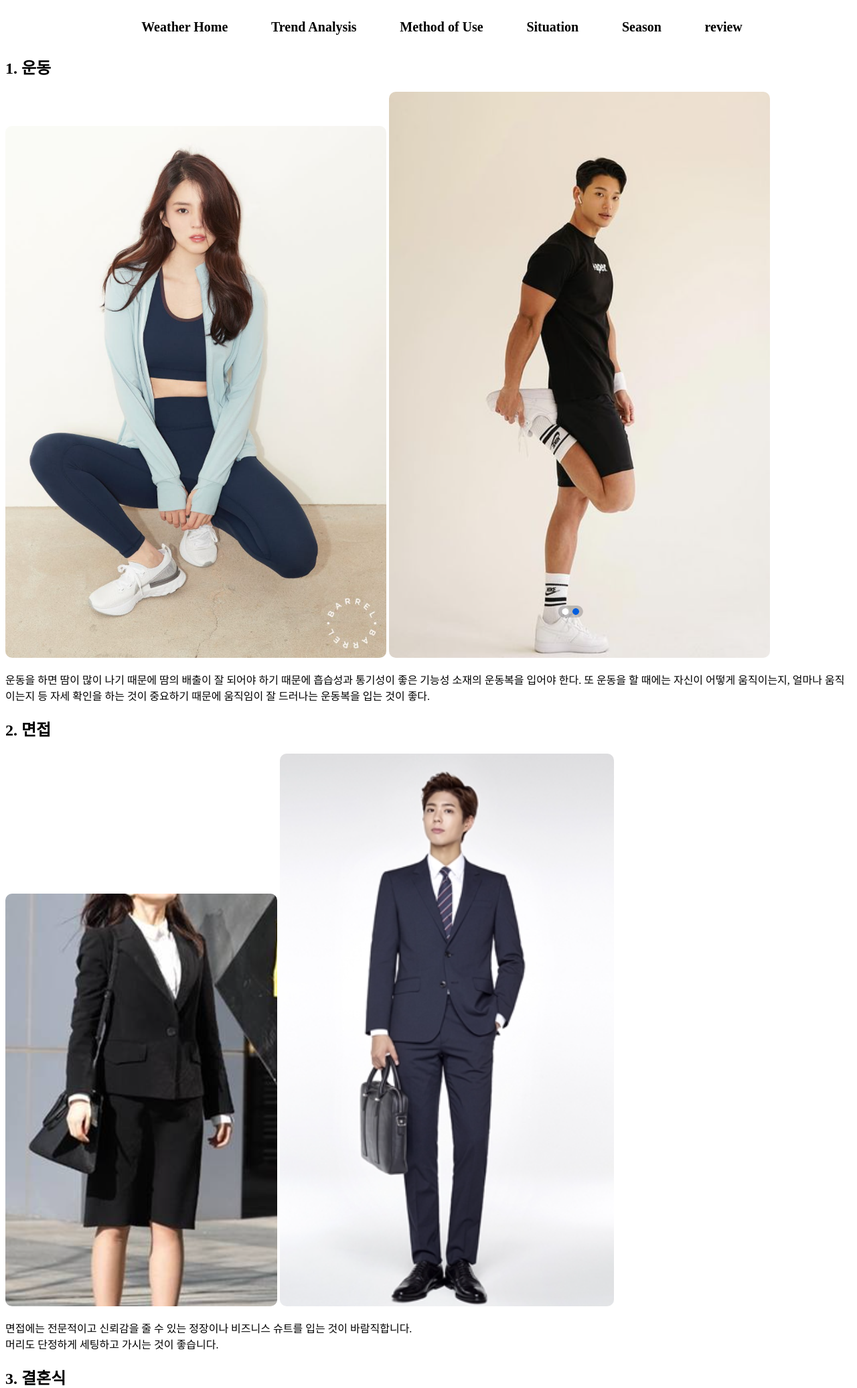
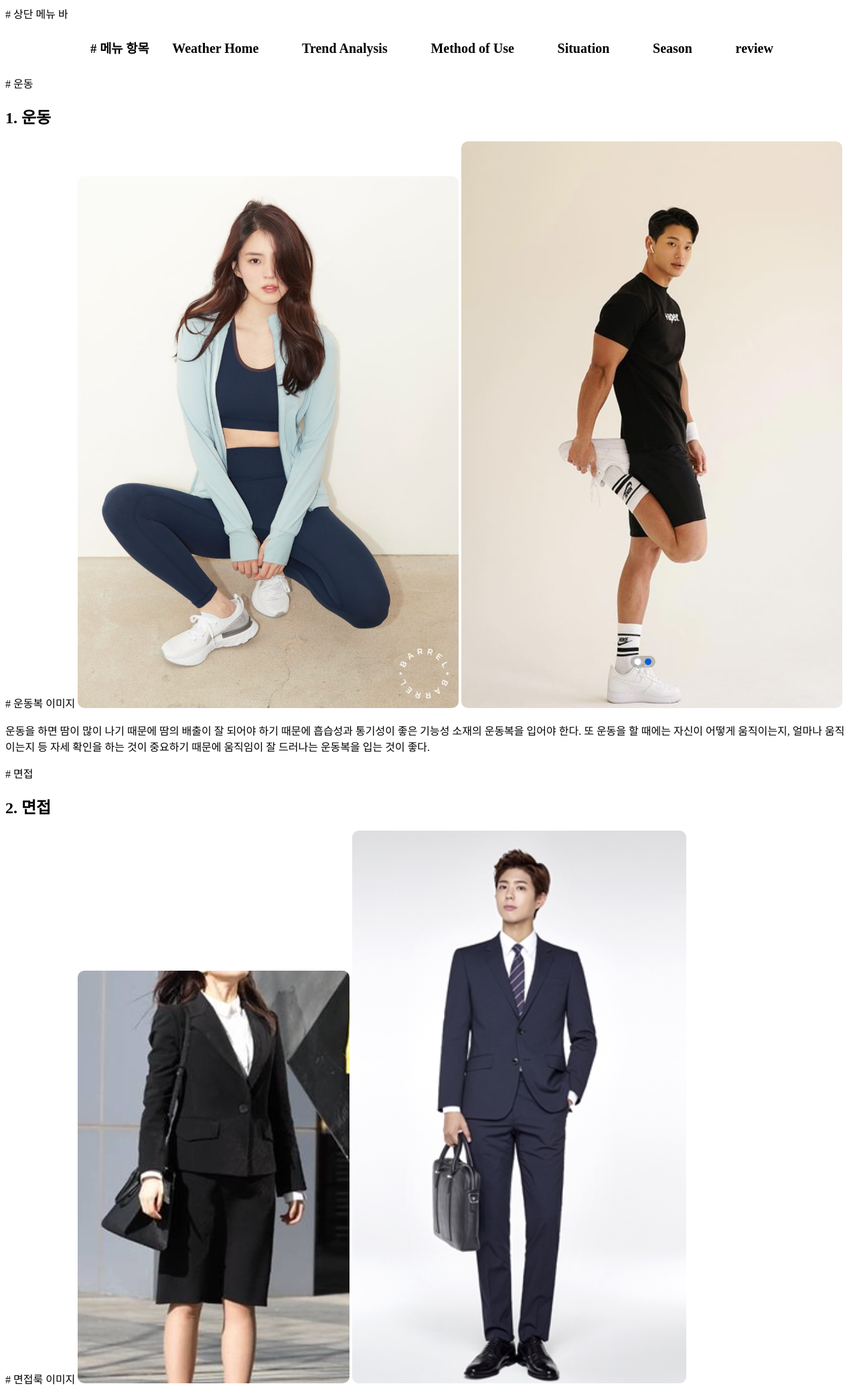
Before and after one commit to open555/open55555, a Django app: page /situation/ in a window 1280 px wide. Shown: the top 2072 px of the page at 67% size. Run offline with Django 5.2, Linux system fonts and the light colour scheme.

Commit message:
Update situation.html
Signed-off-by: yyejinn <yyejin7@naver.com>

```diff
--- a/myapp/templates/myapp/situation.html
+++ b/myapp/templates/myapp/situation.html
@@ -8,10 +8,12 @@
     <link href="{% static 'myapp/situation.css' %}" rel="stylesheet" type="text/css" />
 </head>
 <body>
+    # 상단 메뉴 바
     <h3 class="menu-bar con-min-width">
         <div class="con">
             <nav class="menu-bar__menu-box-1 text-align-center">
                 <ul class="inline-grid">
+                    # 메뉴 항목
                     <li><a href="{% url 'weather' %}">Weather Home</a></li>
                     <li><a href="{% url 'trend' %}">Trend Analysis</a></li>
                     <li><a href="{% url 'method_of_use' %}">Method of Use</a></li>
@@ -24,10 +26,11 @@
     </h3>
 
     <div class="container">
-        <!-- 운동 -->
+        # 운동
         <div class="situation-section">
             <h2>1. 운동</h2>
             <div class="image-container">
+                # 운동복 이미지
                 <img src="{% static 'myapp/images/exer1.png' %}" alt="운동 복장">
                 <img src="{% static 'myapp/images/exer2.png' %}"alt="운동 복장">
             </div>
@@ -42,10 +45,11 @@
             </div>
         </div>
 
-        <!-- 면접 -->
+        # 면접
         <div class="situation-section">
             <h2>2. 면접</h2>
             <div class="image-container">
+                # 면접룩 이미지
                 <img src="{% static 'myapp/images/int1.png' %}" alt="운동 복장">
                 <img src="{% static 'myapp/images/int2.png' %}" alt="운동 복장">
             </div>
@@ -57,10 +61,11 @@
             </div>
         </div>
 
-        <!-- 결혼식 -->
+       # 결혼식
         <div class="situation-section">
             <h2>3. 결혼식</h2>
            <div class="image-container">
+               # 하객룩 이미지
                 <img src="{% static 'myapp/images/wed1.png' %}" alt="운동 복장">
                 <img src="{% static 'myapp/images/wed2.png' %}" alt="운동 복장">
             </div>
@@ -76,9 +81,10 @@
             </div>
         </div>
 
-        <!-- 장례식장 -->
+        # 장례식장
         <div class="situation-section">
             <h2>4. 장례식장</h2>
+             # 장례식 복장
             <img src="{% static 'myapp/images/j.png' %}" alt="장례식장 복장" class="centered-image">
             <div class="situation-content">
                 <div class="text">
```
